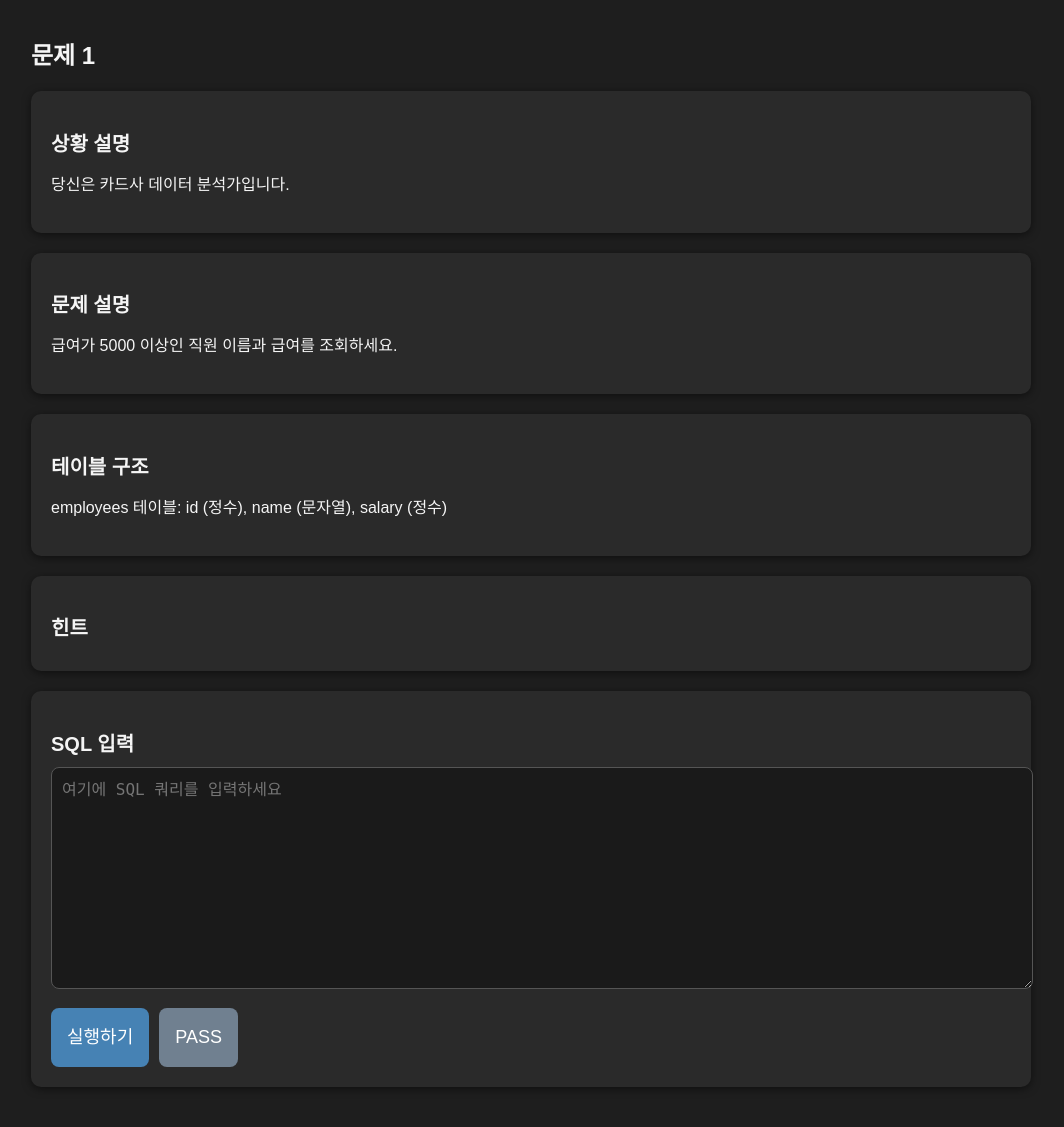
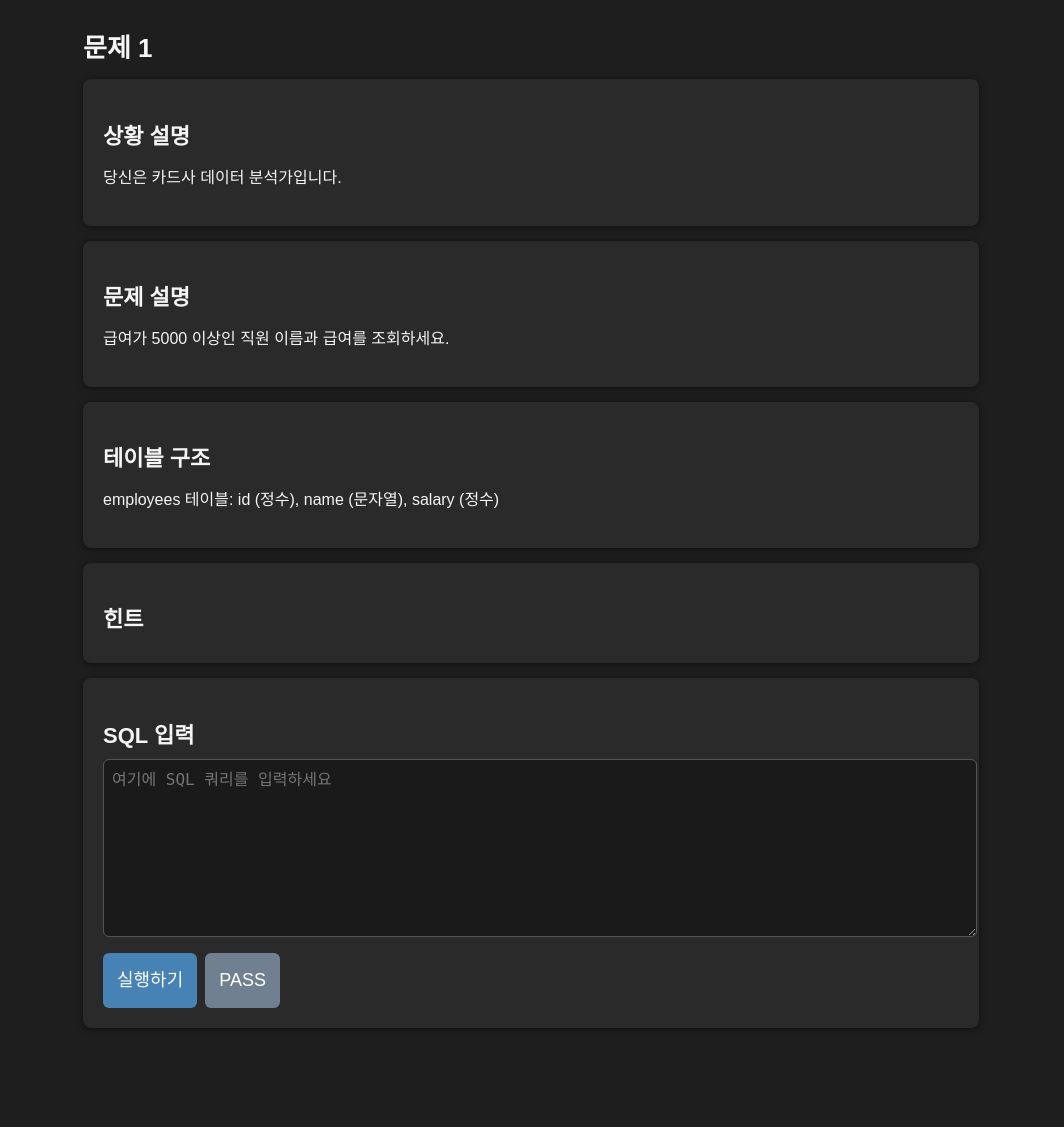
Before and after one commit to melonshoping/sql-quiz-starter, a Flask app: page /quiz/1 in a window 1280 px wide. Shown: the whole page, without its empty margins (109-1173 px from the left). After the commit the page ends 1008 px from the top, so only its background shows below. Run offline with Flask 3, Linux system fonts and the light colour scheme.

Commit message:
Update style.css

```diff
--- a/static/style.css
+++ b/static/style.css
@@ -1,4 +1,4 @@
-/* 기본 모바일 퍼스트 스타일 */
+/* 기본 모바일 퍼스트 스타일 (320px 기준) */
 body {
     background-color: #1E1E1E;
     color: #F5F5F5;
@@ -8,15 +8,15 @@ body {
 }
 
 .container {
-    width: 90%;
+    width: 92%;
     max-width: 600px;
     margin: 0 auto;
-    padding: 20px;
+    padding: 10px;
 }
 
 h1 {
-    font-size: 28px;
-    margin-bottom: 20px;
+    font-size: 30px;
+    margin-bottom: 15px;
 }
 
 h2 {
@@ -31,35 +31,35 @@ p, textarea, button {
 
 .card {
     background-color: #2A2A2A;
-    padding: 20px;
-    margin-bottom: 20px;
-    border-radius: 10px;
-    box-shadow: 0 2px 8px rgba(0, 0, 0, 0.5);
+    padding: 12px;
+    margin-bottom: 15px;
+    border-radius: 8px;
+    box-shadow: 0 1px 6px rgba(0, 0, 0, 0.5);
 }
 
 textarea {
     width: 100%;
-    min-height: 200px;
+    min-height: 160px;
     background-color: #1A1A1A;
     color: #F5F5F5;
     border: 1px solid #555;
-    border-radius: 8px;
-    padding: 10px;
+    border-radius: 6px;
+    padding: 8px;
 }
 
 .button-group {
-    margin-top: 15px;
+    margin-top: 12px;
     display: flex;
     flex-direction: column;
-    gap: 10px;
+    gap: 8px;
 }
 
 .btn-run, .btn-pass, .btn-start, .btn-next, .btn-hint {
     background-color: #4682B4;
     border: none;
-    padding: 16px;
+    padding: 14px;
     font-size: 18px;
-    border-radius: 8px;
+    border-radius: 6px;
     cursor: pointer;
     text-align: center;
     text-decoration: none;
@@ -121,7 +121,7 @@ th {
 
 .modal-content {
     background-color: #2A2A2A;
-    margin: 15% auto;
+    margin: 20% auto;
     padding: 20px;
     border-radius: 10px;
     width: 90%;
@@ -142,26 +142,74 @@ th {
     color: white;
 }
 
-/* PC 대응 (768px 이상) */
+/* 📱 375px 이상 (아이폰 크기) */
+@media (min-width: 375px) {
+    h1 {
+        font-size: 32px;
+    }
+    h2 {
+        font-size: 26px;
+    }
+    p, textarea, button {
+        font-size: 19px;
+    }
+}
+
+/* 📱 480px 이상 (큰 모바일) */
+@media (min-width: 480px) {
+    .container {
+        width: 85%;
+    }
+    h1 {
+        font-size: 34px;
+    }
+    h2 {
+        font-size: 28px;
+    }
+    p, textarea, button {
+        font-size: 20px;
+    }
+    .card {
+        padding: 16px;
+    }
+}
+
+/* 💻 768px 이상 (태블릿 + 작은 노트북) */
 @media (min-width: 768px) {
     .container {
         width: 80%;
-        max-width: 1000px;
+        max-width: 900px;
     }
-
     h1 {
+        font-size: 28px;
+    }
+    h2 {
         font-size: 24px;
     }
+    p, textarea, button {
+        font-size: 18px;
+    }
+    .button-group {
+        flex-direction: row;
+    }
+    .card {
+        padding: 20px;
+    }
+}
 
+/* 🖥️ 1024px 이상 (PC) */
+@media (min-width: 1024px) {
+    .container {
+        width: 70%;
+        max-width: 1100px;
+    }
+    h1 {
+        font-size: 26px;
+    }
     h2 {
-        font-size: 20px;
+        font-size: 22px;
     }
-
     p, textarea, button {
         font-size: 16px;
     }
-
-    .button-group {
-        flex-direction: row;
-    }
 }
```
